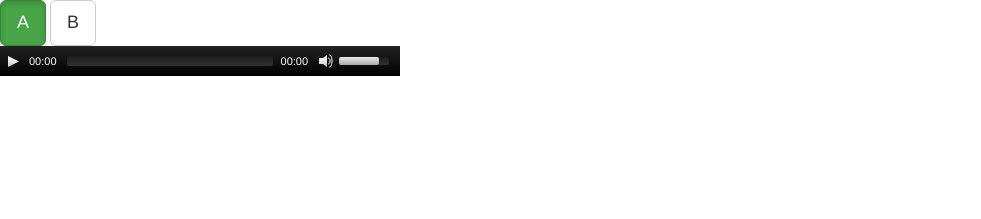
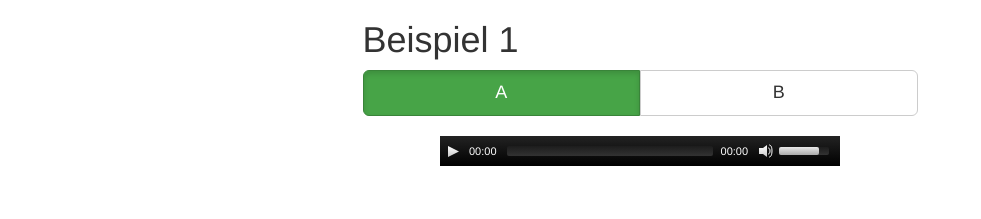
Before and after one commit to ponyfleisch/audioab, a plain HTML site: page index.html in a window 1280 px wide. Shown: the whole page, without its empty margins (0-981 px from the left). Drawn offline with nearby package versions, Linux system fonts and the light colour scheme.

Commit message:
kosmetik

```diff
--- a/audioab.js
+++ b/audioab.js
@@ -1,13 +1,12 @@
-var items = [];
-
 $.fn.audioab = function( options ) {
+    var items = [];
     var active = null;
 
     return this.each(function() {
         var $e = $(this);
 
         $.map(options.classes, function(c){
-            var button = $e.find('button.'+c);
+            var button = $e.find('a.'+c);
             var element = $e.find('audio.'+c);
 
             var item = {};
@@ -20,15 +19,6 @@ $.fn.audioab = function( options ) {
 
             var container = $e.find('.mejs-container.'+c);
 
-            /*
-            var item = {
-                button: button,
-                element: element,
-                container: container,
-                api: api
-            };
-            */
-
             item['container'] = container;
             item['element'] = element;
             item['button'] = button;
@@ -37,7 +27,8 @@ $.fn.audioab = function( options ) {
 
             container.css({top: '50px'});
 
-            button.on('click', function(){
+            button.on('click', function(e){
+                e.preventDefault();
                 var $b = $(this);
                 if(active != item){
                     container.css({top: 0, position: 'absolute'});
@@ -49,7 +40,6 @@ $.fn.audioab = function( options ) {
 
                         var currentTime = 0;
                         try{
-                            // item.api.setCurrentTime((active.api.currentTime));
                             currentTime = active.api.currentTime;
                             item.api.setVolume(active.api.volume);
                         }catch(err){
@@ -90,8 +80,4 @@ $.fn.audioab = function( options ) {
     });
 
 
-    function switchTo(){
-
-    }
-
 };
--- a/index.html
+++ b/index.html
@@ -26,14 +26,25 @@
     </head>
 
     <body>
-        <div class="group">
-            <button type="button" class="btn btn-default btn-lg a">A</button>
-            <button type="button" class="btn btn-default btn-lg b">B</button>
 
-            <div class="elementwrapper">
-                <audio class="a" src="audio/Am Hornigen Grat_Stereo.mp3"></audio>
-                <audio class="b" src="audio/Am Hornigen Grat-Ausschnitt_3D.mp3"></audio>
+        <div class="container">
+            <div class="row">
+                <div class="col-md-6 col-md-offset-3">
+                    <h1>Beispiel 1</h1>
+                    <div class="group">
+                        <div class="btn-group btn-group-justified">
+                            <a class="btn btn-default btn-lg a">A</a>
+                            <a class="btn btn-default btn-lg b">B</a>
+                        </div>
+
+                        <div class="elementwrapper">
+                            <audio class="a" src="audio/Am Hornigen Grat_Stereo.mp3"></audio>
+                            <audio class="b" src="audio/Am Hornigen Grat-Ausschnitt_3D.mp3"></audio>
+                        </div>
+                    </div>
+                </div>
             </div>
         </div>
+
     </body>
 </html>
--- a/style.css
+++ b/style.css
@@ -3,4 +3,7 @@
     height: 30px;
     position: relative;
     overflow: hidden;
+    margin-left: auto;
+    margin-right: auto;
+    margin-top: 20px;
 }
```
